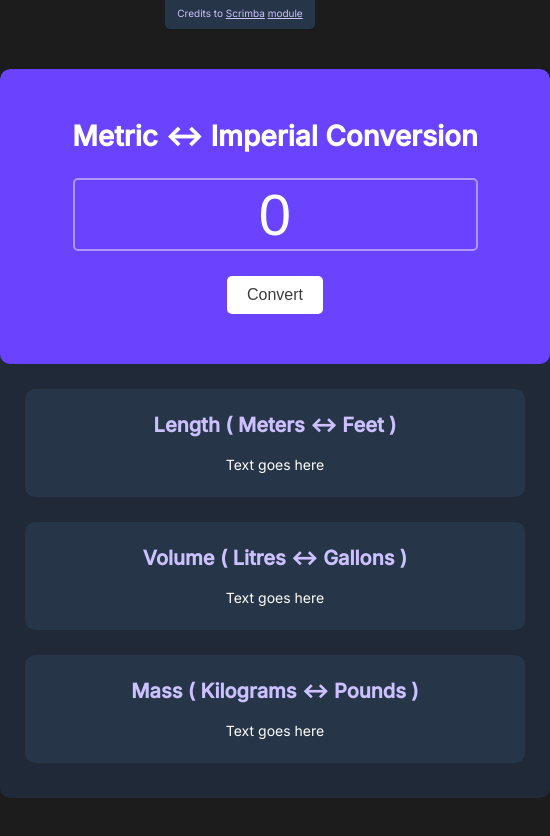
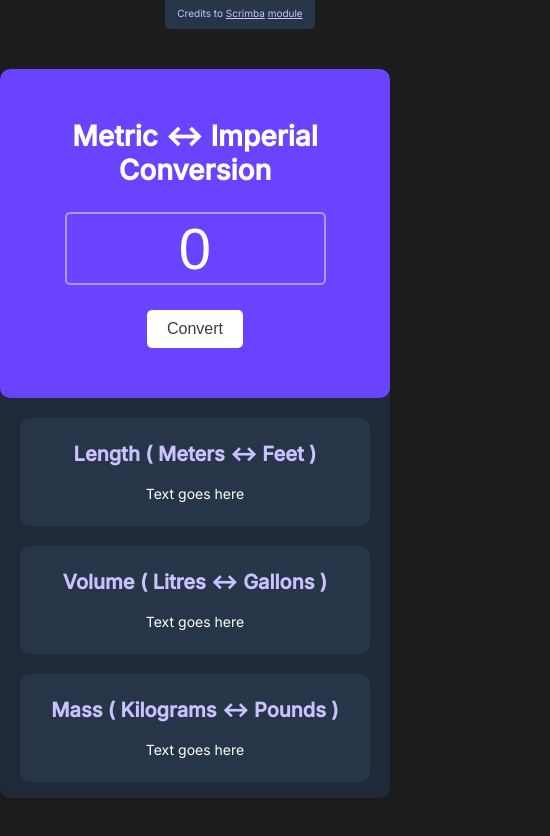
Before and after one commit to SikuDev/scrimba-javascript-course, a browser extension: page unit-converter/index.html in a window 390 px wide. Shown: the whole page, 550 px wide, since content can reach past the window. Drawn offline with Linux system fonts and the light colour scheme.

Commit message:
fixed for mobile

```diff
--- a/unit-converter/index.css
+++ b/unit-converter/index.css
@@ -13,8 +13,7 @@ html {
 }
 
 body {
-  background: #1C1C1C
-  ;
+  background: #1C1C1C;
 }
 
 h1 {font-size: 2.8rem;}
@@ -23,13 +22,14 @@ p {font-size: 1.4rem;}
 
 .container {
   margin: 4rem auto;
-  width: 55rem;
+  max-width: 55rem;
   height: 72.9rem;
   background: #1F2937;
   overflow: hidden;
 }
 
 .input-area {
+  text-align: center;
   padding: 5rem;
   display: grid;
   justify-items: center;
@@ -58,7 +58,7 @@ button {
 }
 
 .result {
-  margin: 2.5rem;
+  margin: 2rem;
   padding: 1.5rem;
   display: grid;
   height: 10.8rem;
```
